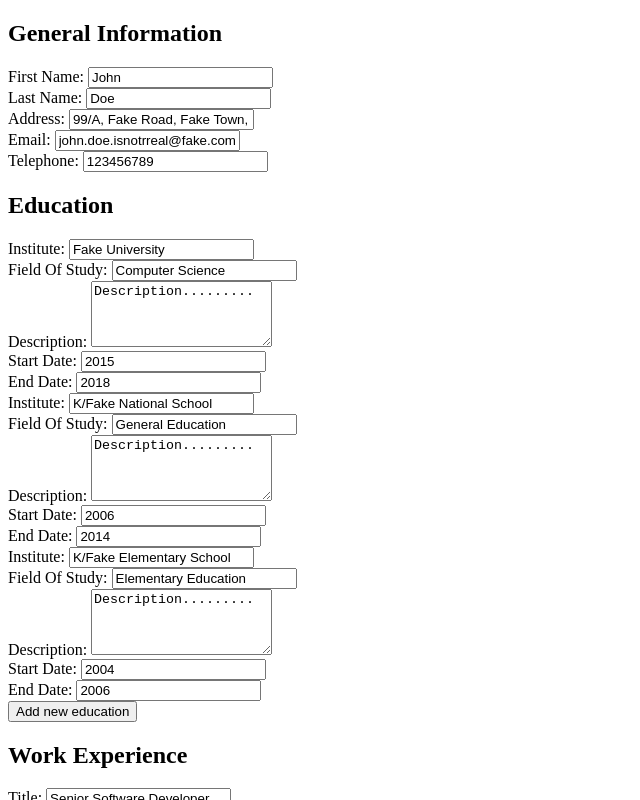
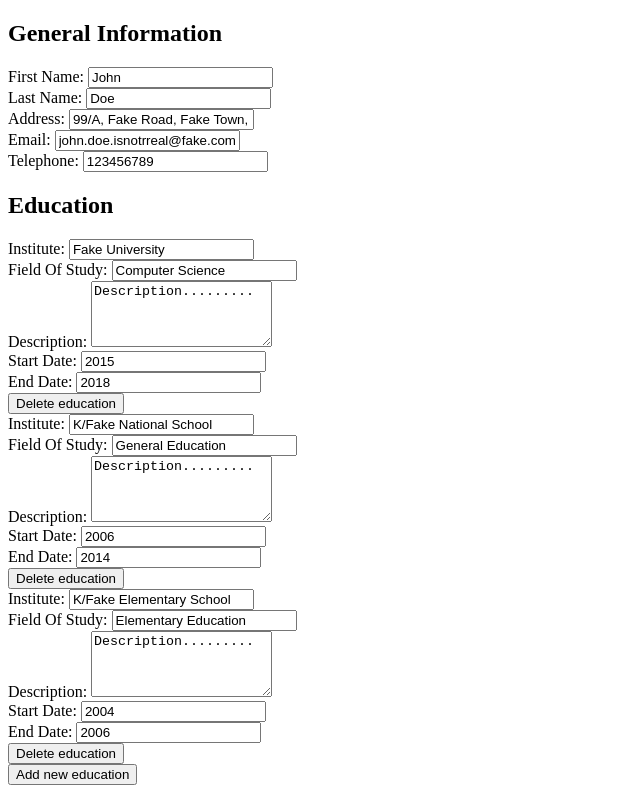
Before and after one commit to VMadhuranga/cv-application, a React (Vite) app: page / in a window 1280 px wide. Shown: the top 800 px of the page, without its empty margins (0-640 px from the left). Built offline with nearby package versions, Linux system fonts and the light colour scheme.

Commit message:
Create delete education button
Add event listener to this button and add deleteEducation
function as event handler
deleteEducation function deletes the matching education data
in cv data object

```diff
--- a/src/components/cv-information/education/new-education.jsx
+++ b/src/components/cv-information/education/new-education.jsx
@@ -45,6 +45,15 @@ export function NewEducation({
     });
   }
 
+  function deleteEducation() {
+    updateEducation((draft) => {
+      draft.educations.splice(
+        draft.educations.findIndex((education) => education.id === id),
+      ),
+        0;
+    });
+  }
+
   return (
     <div>
       <Input
@@ -81,6 +90,7 @@ export function NewEducation({
         value={endDate}
         handleOnChange={handleEndDateChange}
       ></Input>
+      <button onClick={deleteEducation}>Delete education</button>
     </div>
   );
 }
```
